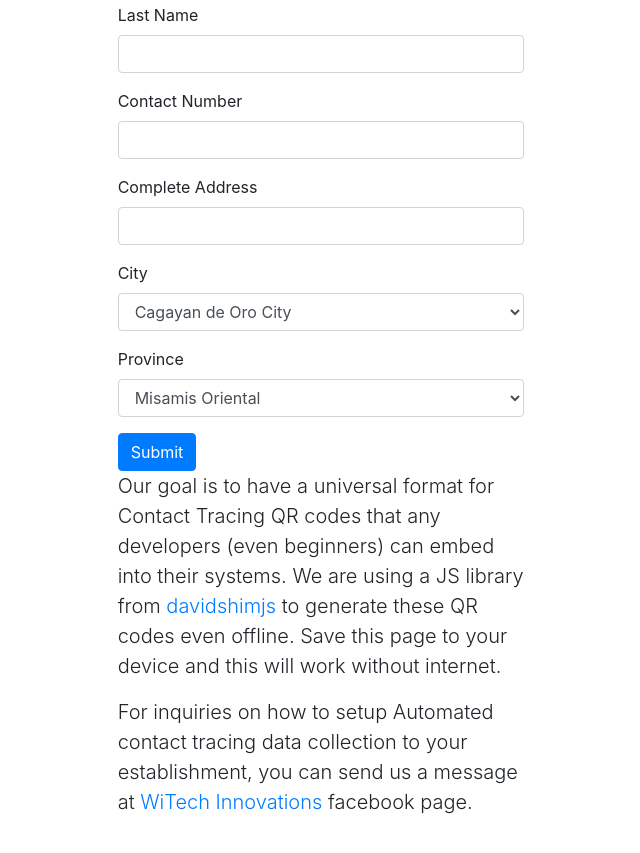
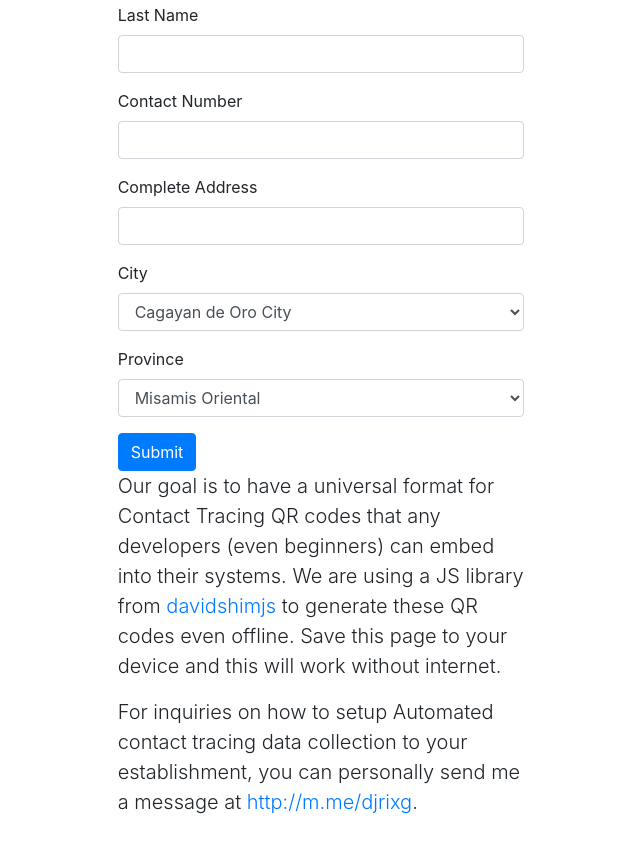
Before and after one commit to djrixg/contact_tracing_form, a plain HTML site: page index.html in a window 1280 px wide. Shown: the part 498-1351 px from the top of the page, without its empty margins (367-1007 px from the left). Drawn offline with Linux system fonts and the light colour scheme.

Commit message:
Update index.html

```diff
--- a/index.html
+++ b/index.html
@@ -53,7 +53,7 @@
 
 	<p class="lead">Our goal is to have a universal format for Contact Tracing QR codes that any developers (even beginners) can embed into their systems.
 		  We are using a JS library from <a href="https://davidshimjs.github.io/qrcodejs/">davidshimjs</a> to generate these QR codes even offline. Save this page to your device and this will work without internet.</p>
-		  <p class="lead">For inquiries on how to setup Automated contact tracing data collection to your establishment, you can send us a message at <a href="https://www.facebook.com/TheAttendanceProject">WiTech Innovations</a> facebook page.</p>
+		  <p class="lead">For inquiries on how to setup Automated contact tracing data collection to your establishment, you can personally send me a message at <a href="http://m.me/djrixg">http://m.me/djrixg</a>.</p>
 	</div>
 </div>
 <div class="modal fade" id="modal" tabindex="-1" role="dialog" aria-labelledby="modalLabel" aria-hidden="true">
```
